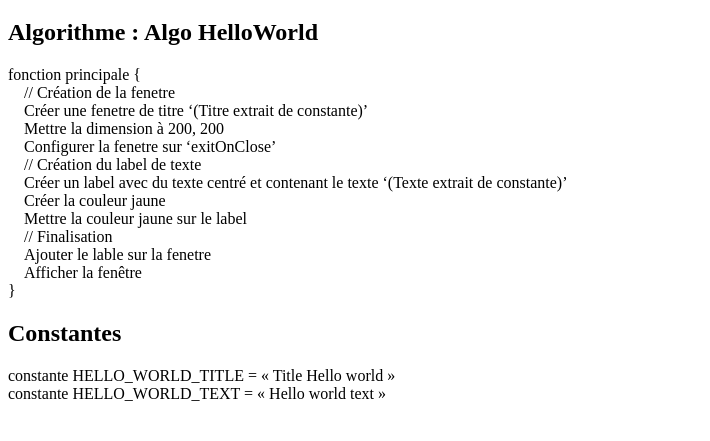
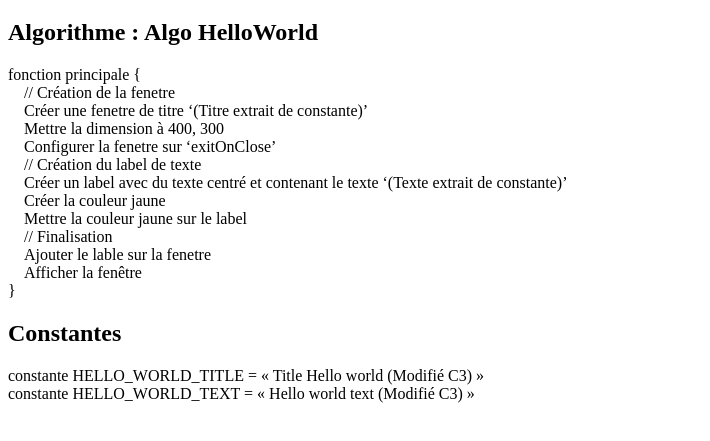
Before and after one commit to vliboum/ghDistant, a plain HTML site: page index.html in a window 1280 px wide. Shown: the part 61-502 px from the top of the page, without its empty margins (0-710 px from the left). Drawn offline with Linux system fonts and the light colour scheme.

Commit message:
C3 : mise à jour taille fenetre et ajustement du texte des constantes

```diff
--- a/index.html
+++ b/index.html
@@ -13,8 +13,7 @@
         fonction principale {<br>
         &nbsp;&nbsp;&nbsp;&nbsp;// Création de la fenetre<br>
         &nbsp;&nbsp;&nbsp;&nbsp;Créer une fenetre de titre ‘(Titre extrait de constante)’<br>
-        &nbsp;&nbsp;&nbsp;&nbsp;Mettre la dimension à 200, 200<br>
-        &nbsp;&nbsp;&nbsp;&nbsp;Configurer la fenetre sur ‘exitOnClose’<br>
+        &nbsp;&nbsp;&nbsp;&nbsp;Mettre la dimension à 400, 300<br> &nbsp;&nbsp;&nbsp;&nbsp;Configurer la fenetre sur ‘exitOnClose’<br>
         &nbsp;&nbsp;&nbsp;&nbsp;// Création du label de texte<br>
         &nbsp;&nbsp;&nbsp;&nbsp;Créer un label avec du texte centré et contenant le texte ‘(Texte extrait de constante)’<br>
         &nbsp;&nbsp;&nbsp;&nbsp;Créer la couleur jaune<br>
@@ -27,8 +26,7 @@
 
     <h2>Constantes</h2>
     <div>
-        constante HELLO_WORLD_TITLE = « Title Hello world »<br>
-        constante HELLO_WORLD_TEXT = « Hello world text »
+        constante HELLO_WORLD_TITLE = « Title Hello world (Modifié C3) »<br> constante HELLO_WORLD_TEXT = « Hello world text (Modifié C3) »
     </div>
 </body>
 </html>
```
